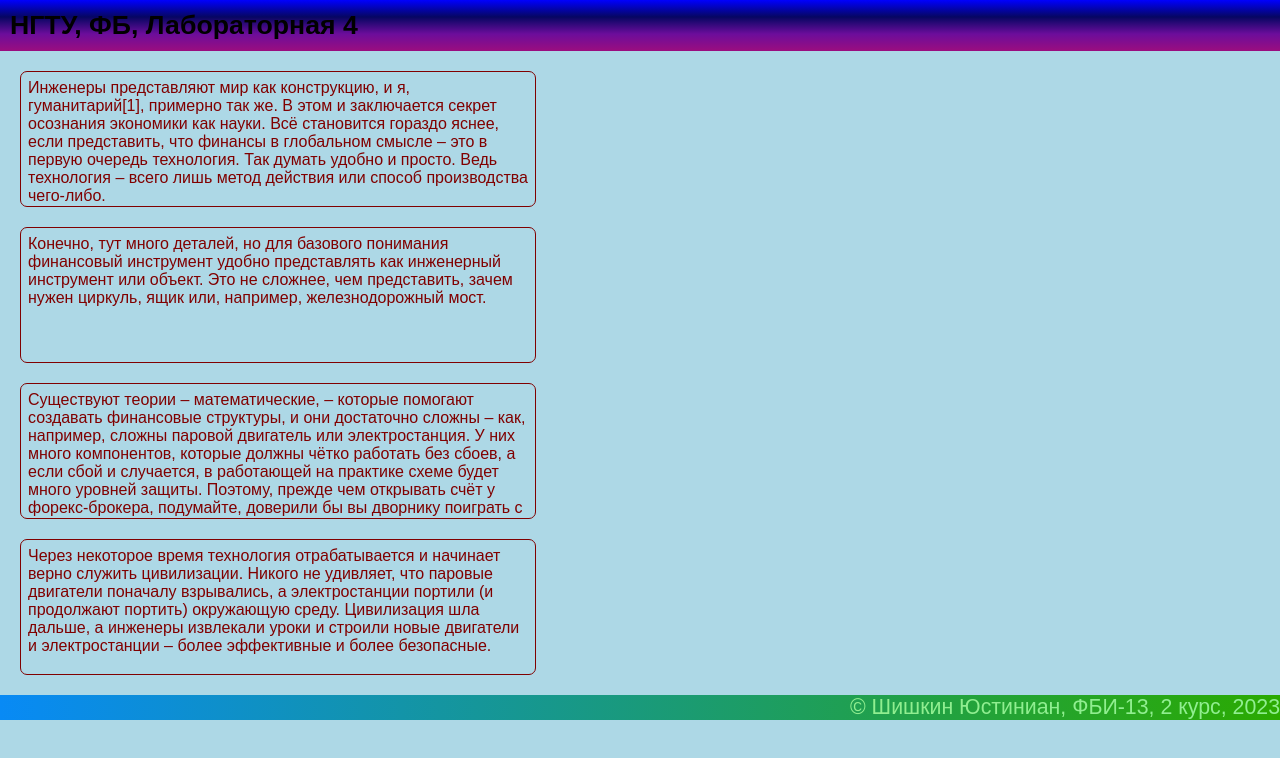
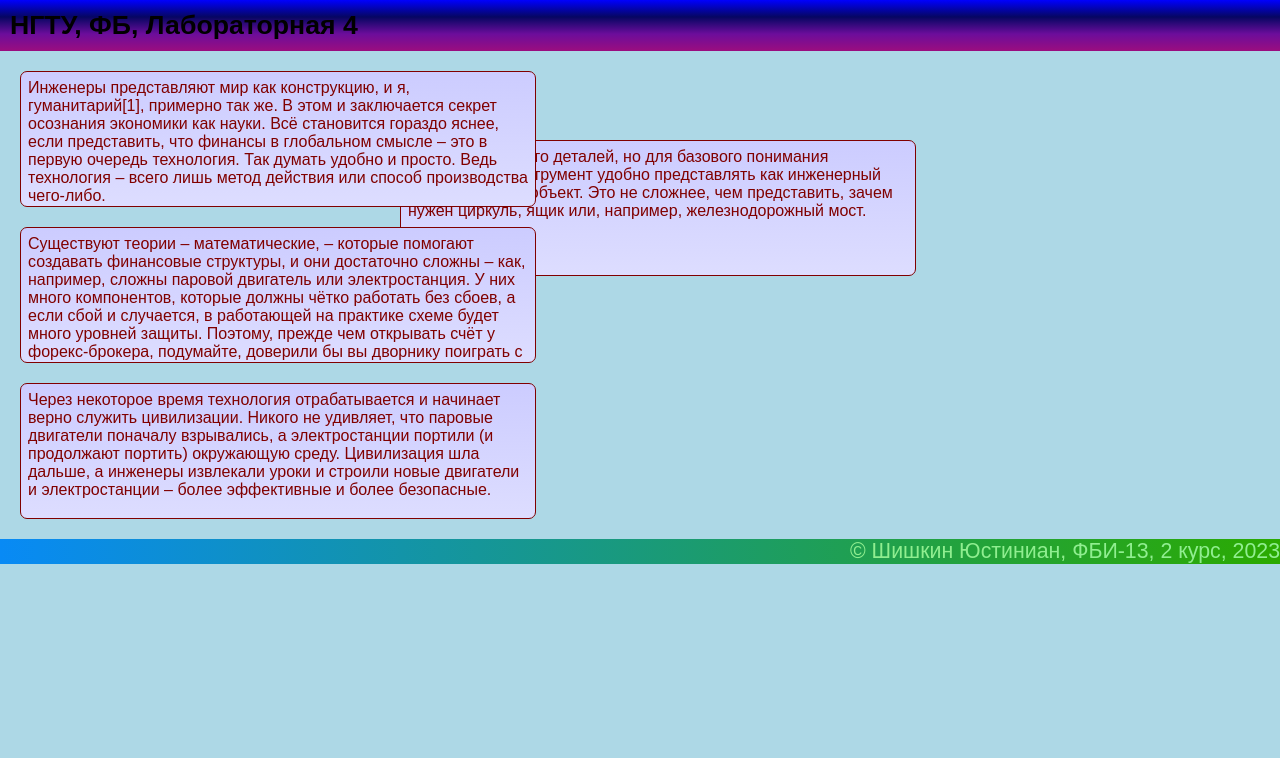
Before and after one commit to CrazyDiamond1488/web-labs, a plain HTML site: page lab4.html in a window 1280 px wide. Drawn offline with Linux system fonts and the light colour scheme.

Commit message:
Позиционирование

```diff
--- a/lab4.html
+++ b/lab4.html
@@ -16,6 +16,21 @@
             height: 120px;
             overflow-y: auto;
             overflow-x: hidden;
+            position: relative;
+            background: linear-gradient(#ccf, #ddf);
+            z-index: 2;
+        }
+        .second {
+            z-index: 1;
+            left: 380px;
+            top: 120px;
+            position: fixed;
+        }
+        .second:hover {
+            z-index: 3;
+            left: 380px;
+            top: 120px;
+            position: fixed;
         }
     </style>
 </head>
@@ -31,7 +46,7 @@
         Всё становится гораздо яснее, если представить, что финансы в глобальном смысле – это в первую очередь технология.
         Так думать удобно и просто. Ведь технология – всего лишь метод действия или способ производства чего-либо.
         </div>
-        <div>
+        <div class="second">
         Конечно, тут много деталей, но для базового понимания финансовый инструмент удобно представлять как инженерный инструмент или объект.
         Это не сложнее, чем представить, зачем нужен циркуль, ящик или, например, железнодорожный мост.
         </div>
```
